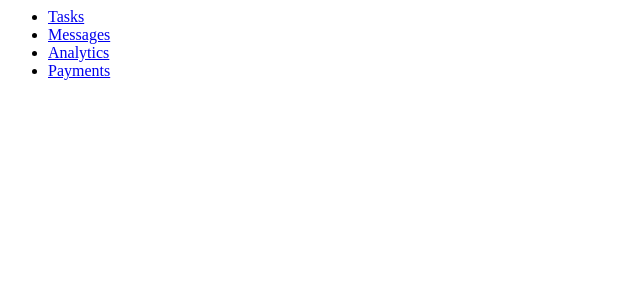
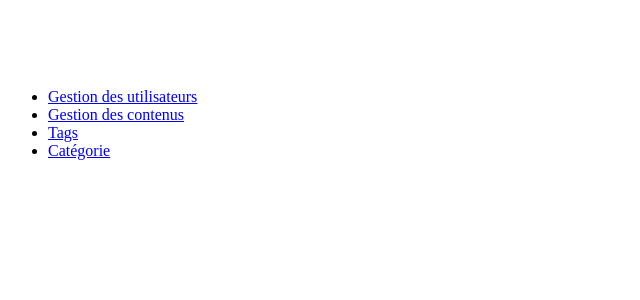
Before and after one commit to abdelouafir/Youdemy, a PHP site: page /Views/layout/nav.php in a window 1280 px wide. Shown: the top 300 px of the page, without its empty margins (0-640 px from the left). Run offline with PHP 8.4, Linux system fonts and the light colour scheme.

Commit message:
modifier le sur nav bar stap front office

```diff
--- a/app/Views/dashboard/admin.php
+++ b/app/Views/dashboard/admin.php
@@ -27,7 +27,7 @@
     <div class="flex flex-col md:flex-row">
         <!-- nav -->
          <?php include "../layout/nav.php" ?>
-        <section>
+        <section style="width:200rem;">
             <div id="main" class="main-content flex-1 bg-gray-100 mt-12 md:mt-2 pb-24 md:pb-5">
 
                 <div class="bg-gray-800 pt-3">
--- a/app/Views/layout/nav.php
+++ b/app/Views/layout/nav.php
@@ -1,26 +1,41 @@
 <nav aria-label="alternative nav">
-            <div class="bg-gray-800 shadow-xl h-20 fixed bottom-0 mt-12 md:relative md:h-screen z-10 w-full md:w-48 content-center">
-
+    <div class="bg-gray-800 shadow-xl h-20 fixed bottom-0 mt-12 md:relative md:h-screen z-10 w-full md:w-48 content-center" style="width:16rem;">
         <div class="md:mt-12 md:w-48 md:fixed md:left-0 md:top-0 content-center md:content-start text-left justify-between">
-                    <ul class="list-reset flex flex-row md:flex-col pt-3 md:py-3 px-1 md:px-2 text-center md:text-left">
+            <ul class="list-reset flex flex-row md:flex-col pt-3 md:py-3 px-1 md:px-2 text-center md:text-left" style="padding-top:5rem ;">
+                <!-- Gestion des utilisateurs -->
                 <li class="mr-3 flex-1">
-                            <a href="#" class="block py-1 md:py-3 pl-1 align-middle text-white no-underline hover:text-white border-b-2 border-gray-800 hover:border-pink-500">
-                                <i class="fas fa-tasks pr-0 md:pr-3"></i><span class="pb-1 md:pb-0 text-xs md:text-base text-gray-400 md:text-gray-200 block md:inline-block">Tasks</span>
+                    <a href="#" class="block py-1 md:py-3 pl-1 align-middle text-white no-underline hover:text-white border-b-2 border-gray-800 hover:border-pink-500" style="width:20rem">
+                        <i class="fas fa-user-cog pr-0 md:pr-3"></i>
+                        <span class="pb-1 md:pb-0 text-xs md:text-base text-gray-400 md:text-gray-200 block md:inline-block">
+                            Gestion des utilisateurs
+                        </span>
                     </a>
                 </li>
+                <!-- Gestion des contenus -->
                 <li class="mr-3 flex-1">
-                            <a href="#" class="block py-1 md:py-3 pl-1 align-middle text-white no-underline hover:text-white border-b-2 border-gray-800 hover:border-purple-500">
-                                <i class="fa fa-envelope pr-0 md:pr-3"></i><span class="pb-1 md:pb-0 text-xs md:text-base text-gray-400 md:text-gray-200 block md:inline-block">Messages</span>
+                    <a href="#" class="block py-1 md:py-3 pl-1 align-middle text-white no-underline hover:text-white border-b-2 border-gray-800 hover:border-purple-500" style="width:20rem">
+                        <i class="fas fa-file-alt pr-0 md:pr-3"></i>
+                        <span class="pb-1 md:pb-0 text-xs md:text-base text-gray-400 md:text-gray-200 block md:inline-block" >
+                            Gestion des contenus
+                        </span>
                     </a>
                 </li>
+                <!-- Tags -->
                 <li class="mr-3 flex-1">
                     <a href="#" class="block py-1 md:py-3 pl-1 align-middle text-white no-underline hover:text-white border-b-2 border-blue-600">
-                                <i class="fas fa-chart-area pr-0 md:pr-3 text-blue-600"></i><span class="pb-1 md:pb-0 text-xs md:text-base text-white md:text-white block md:inline-block">Analytics</span>
+                        <i class="fas fa-tags pr-0 md:pr-3 text-blue-600"></i>
+                        <span class="pb-1 md:pb-0 text-xs md:text-base text-white md:text-white block md:inline-block">
+                            Tags
+                        </span>
                     </a>
                 </li>
+                <!-- Catégories -->
                 <li class="mr-3 flex-1">
                     <a href="#" class="block py-1 md:py-3 pl-0 md:pl-1 align-middle text-white no-underline hover:text-white border-b-2 border-gray-800 hover:border-red-500">
-                                <i class="fa fa-wallet pr-0 md:pr-3"></i><span class="pb-1 md:pb-0 text-xs md:text-base text-gray-400 md:text-gray-200 block md:inline-block">Payments</span>
+                        <i class="fas fa-folder-open pr-0 md:pr-3"></i>
+                        <span class="pb-1 md:pb-0 text-xs md:text-base text-gray-400 md:text-gray-200 block md:inline-block">
+                            Catégorie
+                        </span>
                     </a>
                 </li>
             </ul>
```
Lines whose indentation alone changed are shown as unchanged.
